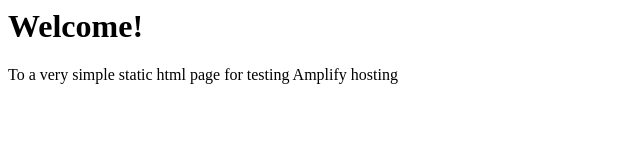
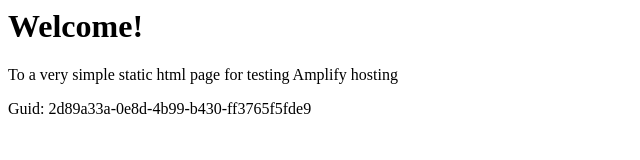
Before and after one commit to aws-aemilia-dub/Github-PR-Commit-Integration-Test-DoNotTouch-GitHubAutoBuildCanaryTest-v1-preprod-eu-west-1, a website: page src/index.html in a window 1280 px wide. Shown: the whole page, without its empty margins (0-640 px from the left). Drawn offline with Linux system fonts and the light colour scheme.

Commit message:
commit from integ tests

```diff
--- a/src/index.html
+++ b/src/index.html
@@ -1,3 +1,5 @@
+
+
 <html lang="en">
 
 <head>
@@ -10,6 +12,6 @@
 <body>
     <h1>Welcome!</h1>
     <p>To a very simple static html page for testing Amplify hosting</p>
-</body>
+    <p>Guid: 2d89a33a-0e8d-4b99-b430-ff3765f5fde9</p></body>
 
 </html>
```
